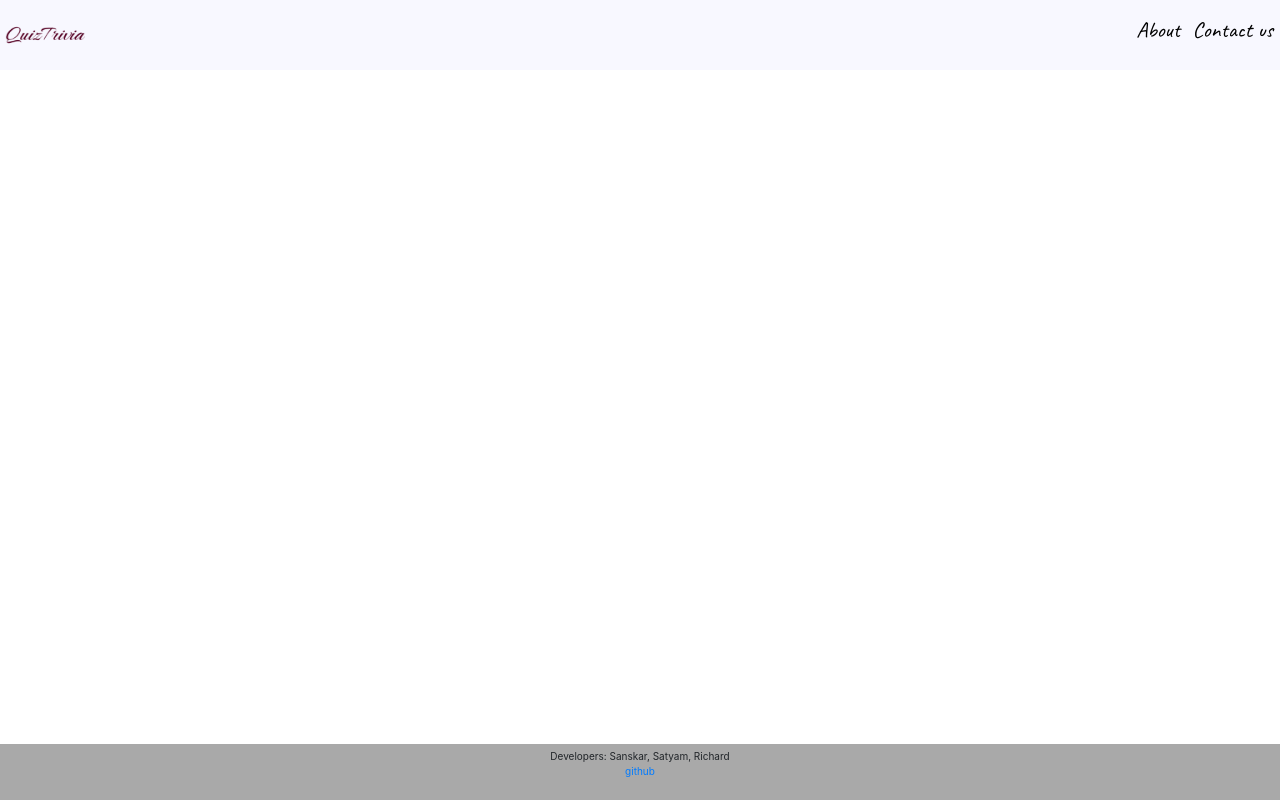
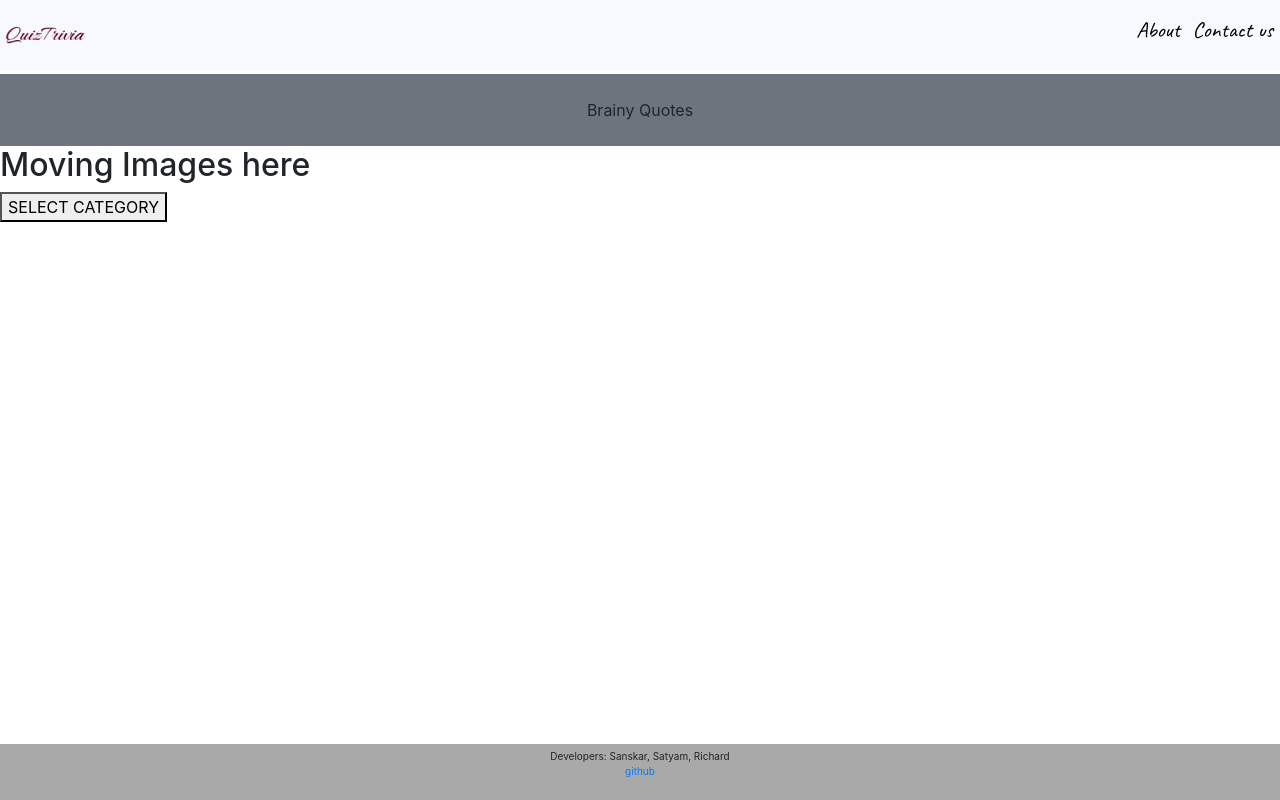
Before and after one commit to samuelard7/WebD, a plain HTML site: page FrontPage.html in a window 1280 px wide. Drawn offline with Linux system fonts and the light colour scheme.

Commit message:
Update FrontPage.html

```diff
--- a/FrontPage.html
+++ b/FrontPage.html
@@ -6,7 +6,7 @@
     <link rel="preconnect" href="https://fonts.googleapis.com">
     <link rel="preconnect" href="https://fonts.gstatic.com" crossorigin="">
     <link href="https://fonts.googleapis.com/css2?family=Caveat&amp;display=swap" rel="stylesheet">
-
+    <link rel="stylesheet" href="./bootstrap.min.css">
 
     <meta charset="UTF-8">
 
@@ -25,6 +25,9 @@
          </a>
 
     </div>
+    <div class="text-center bg-secondary text-black p-4 mt-1">Brainy Quotes</div>
+    <h2>Moving Images here</h2>
+    <div><button class="content">SELECT CATEGORY</button></div>
 
 
     <footer><p> Developers: Sanskar, Satyam, Richard <br>
```
